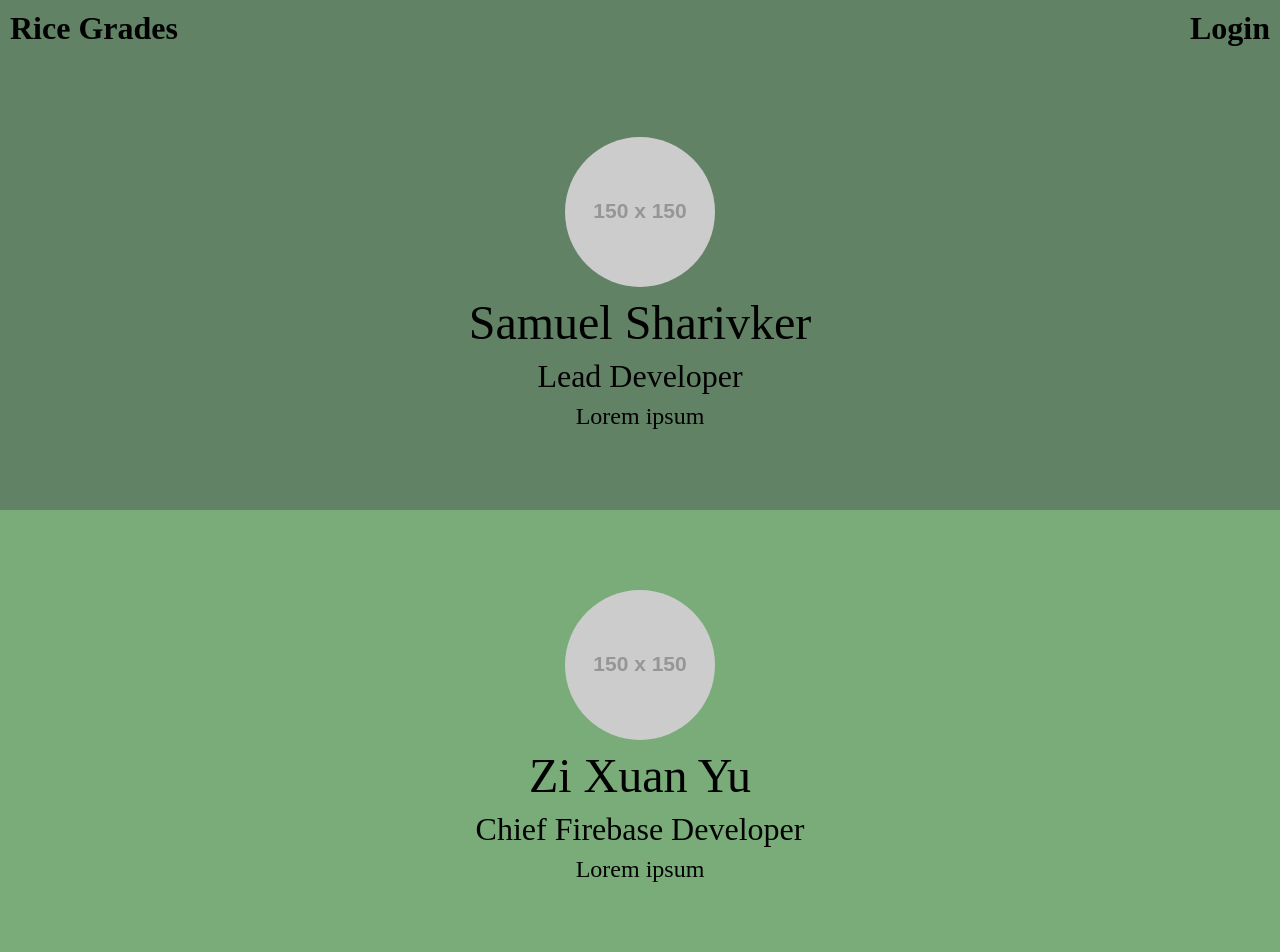
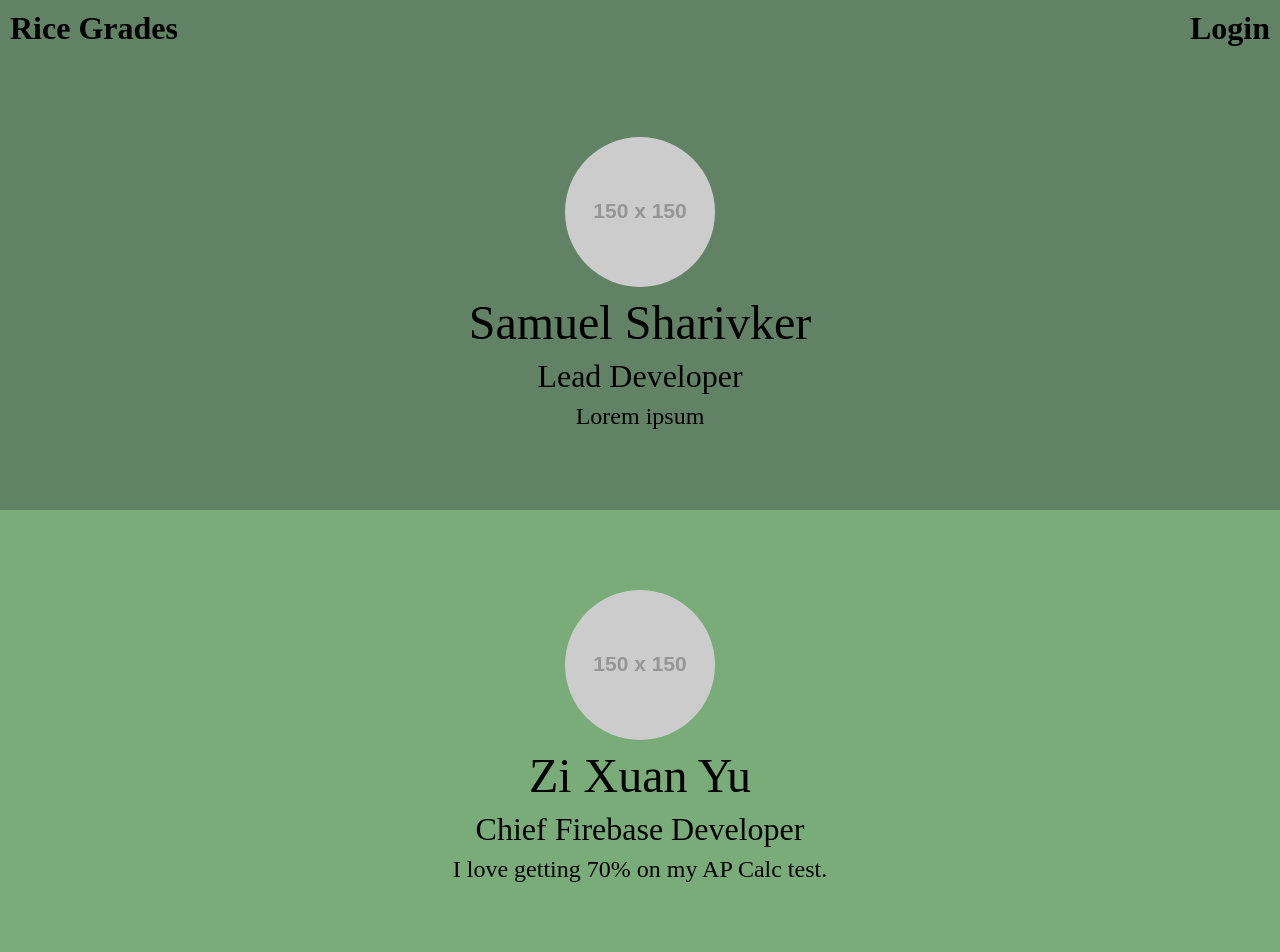
Before and after one commit to samSharivker/RiceGrades, a React (Create React App) app: page /developers in a window 1280 px wide. Shown: the top 952 px of the page. Built offline with nearby package versions, Linux system fonts and the light colour scheme.

Commit message:
Update Developers.jsx

```diff
--- a/src/pages/Developers.jsx
+++ b/src/pages/Developers.jsx
@@ -3,7 +3,7 @@ import Footer from '../components/Footer';
 
 function Developers() {
     let samBio = "Lorem ipsum";
-    let yuBio = "Lorem ipsum";
+    let yuBio = "I love getting 70% on my AP Calc test.";
     let benBio = "I like math.";
     return (
         <div id="developers-page">
```
